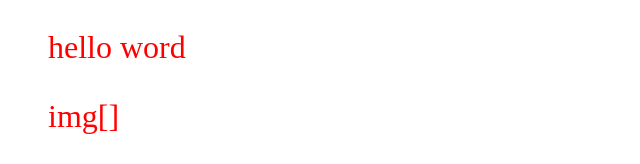
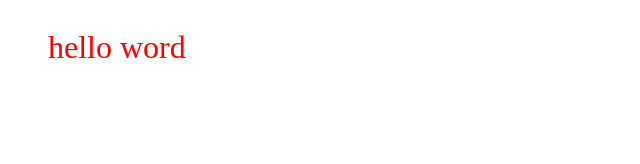
Before and after one commit to travinne/example, a plain HTML site: page index.html in a window 1280 px wide. Shown: the part 684-848 px from the top of the page, without its empty margins (0-640 px from the left). After the commit the page ends 800 px from the top, so only its background shows below. Drawn offline with Linux system fonts and the light colour scheme.

Commit message:
added new changes

```diff
--- a/index.html
+++ b/index.html
@@ -22,4 +22,3 @@
 <li>cat</li>
 <ol>
   <p>hello word</p>
-  img[]
```
